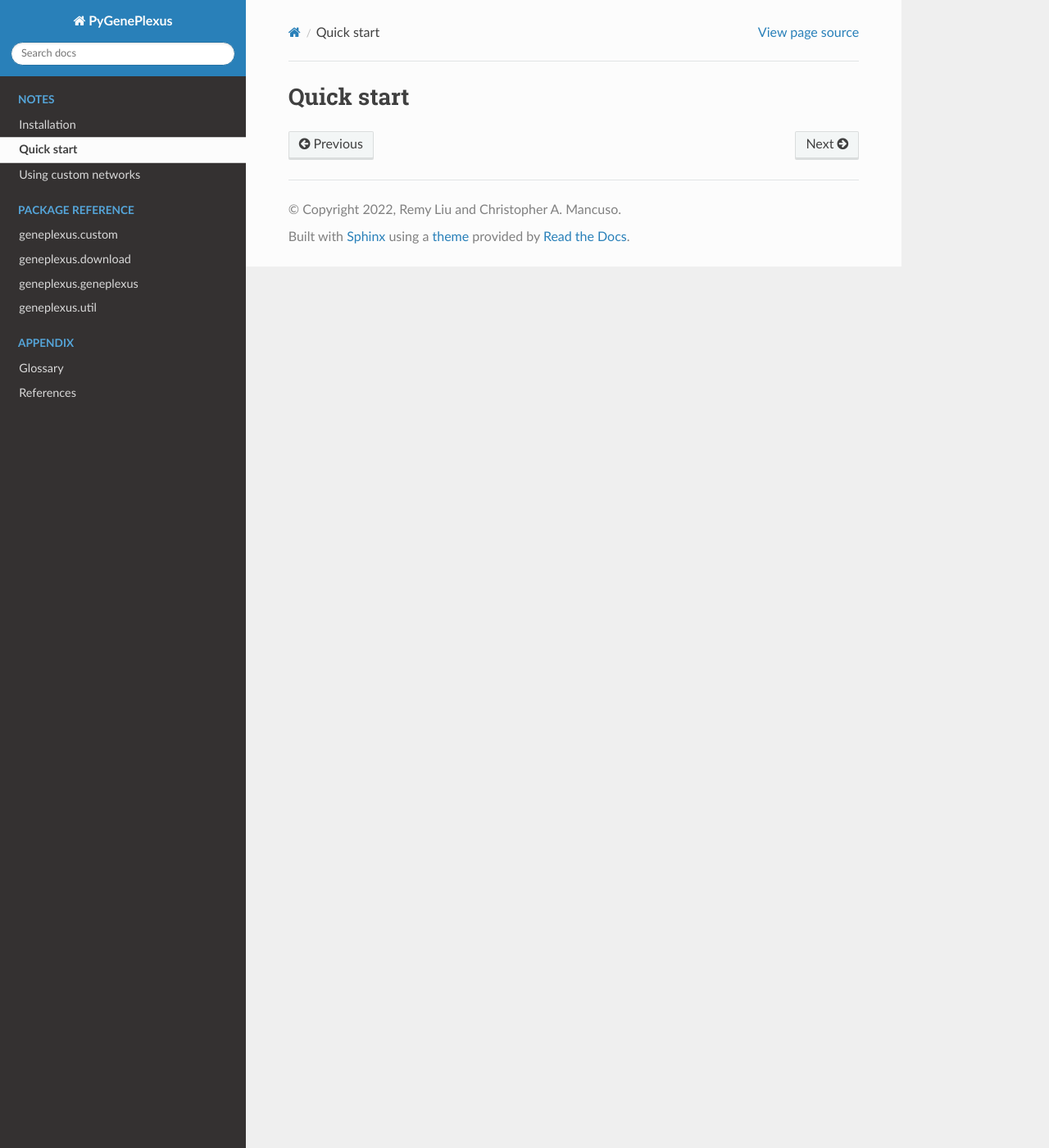
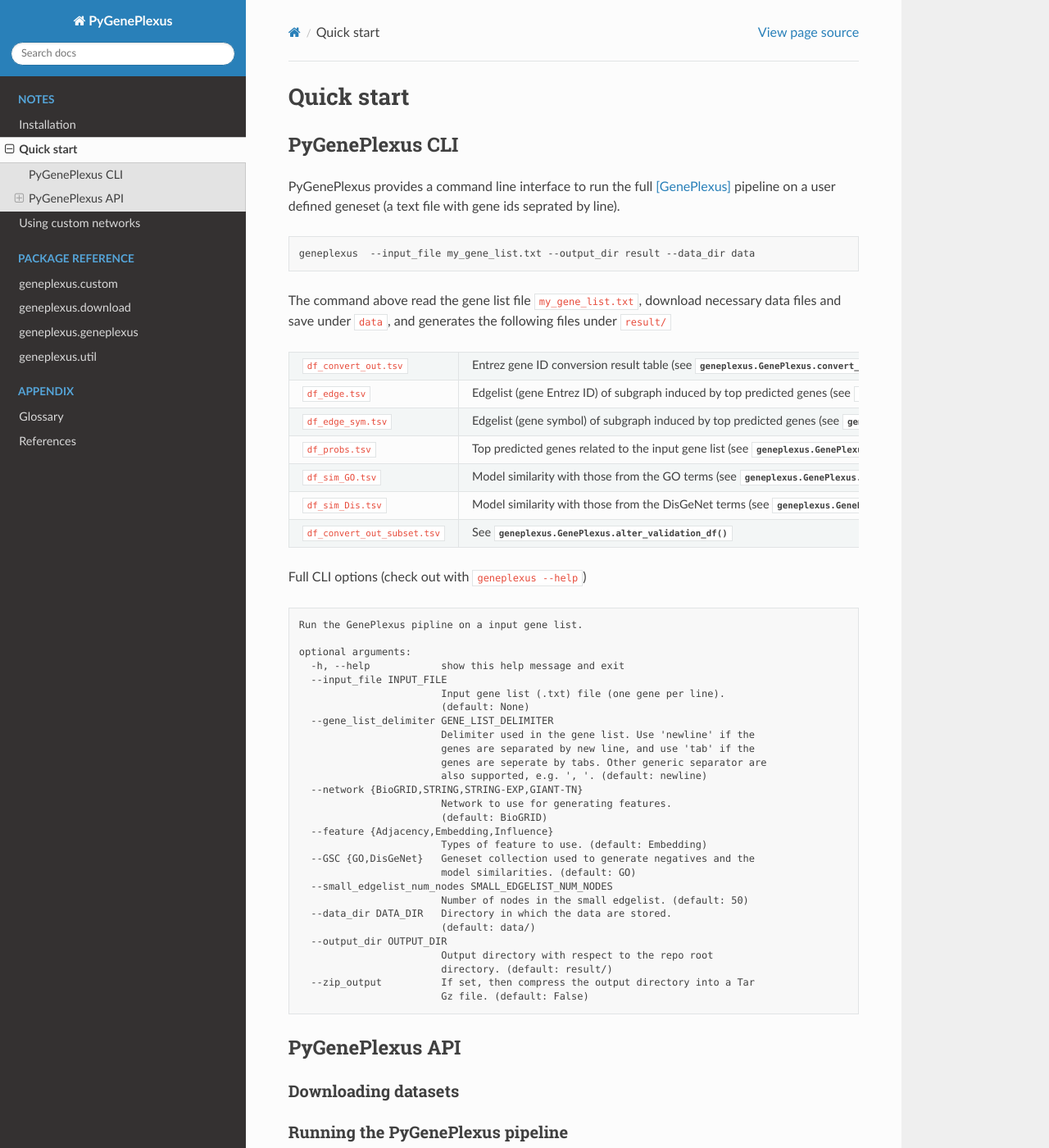
Before and after one commit to krishnanlab/PyGenePlexus, a Sphinx documentation site: the page built from docs/source/notes/quickstart.rst, in a window 1280 px wide and 1400 px high. Shown: the whole window at 82% size. Built offline with Sphinx 7.4.7 and the Read the Docs theme 2.0.0, drawn with Linux system fonts in a browser that asks for light colours.

Commit message:
CLI quick start

```diff
--- a/docs/source/notes/quickstart.rst
+++ b/docs/source/notes/quickstart.rst
@@ -1,2 +1,74 @@
 Quick start
 ===========
+
+PyGenePlexus CLI
+----------------
+
+PyGenePlexus provides a command line interface to run the full [GenePlexus]_
+pipeline on a user defined geneset (a text file with gene ids seprated by line).
+
+.. code-block:: bash
+
+   geneplexus  --input_file my_gene_list.txt --output_dir result --data_dir data
+
+The command above read the gene list file ``my_gene_list.txt``, download necessary
+data files and save under ``data``, and generates the following files under ``result/``
+
+============================= ====================================================================
+``df_convert_out.tsv``        Entrez gene ID conversion result table
+                              (see :meth:`geneplexus.GenePlexus.convert_to_Entrez`)
+``df_edge.tsv``               Edgelist (gene Entrez ID) of subgraph induced by top predicted genes
+                              (see :meth:`geneplexus.GenePlexus.make_small_edgelist`)
+``df_edge_sym.tsv``           Edgelist (gene symbol) of subgraph induced by top predicted genes
+                              (see :meth:`geneplexus.GenePlexus.make_small_edgelist`)
+``df_probs.tsv``              Top predicted genes related to the input gene list
+                              (see :meth:`geneplexus.GenePlexus.fit_and_predict`)
+``df_sim_GO.tsv``             Model similarity with those from the GO terms
+                              (see :meth:`geneplexus.GenePlexus.make_sim_dfs`)
+``df_sim_Dis.tsv``            Model similarity with those from the DisGeNet terms
+                              (see :meth:`geneplexus.GenePlexus.make_sim_dfs`)
+``df_convert_out_subset.tsv`` See :meth:`geneplexus.GenePlexus.alter_validation_df`
+============================= ====================================================================
+
+Full CLI options (check out with ``geneplexus --help``)
+
+.. code-block:: text
+
+    Run the GenePlexus pipline on a input gene list.
+
+    optional arguments:
+      -h, --help            show this help message and exit
+      --input_file INPUT_FILE
+                            Input gene list (.txt) file (one gene per line).
+                            (default: None)
+      --gene_list_delimiter GENE_LIST_DELIMITER
+                            Delimiter used in the gene list. Use 'newline' if the
+                            genes are separated by new line, and use 'tab' if the
+                            genes are seperate by tabs. Other generic separator are
+                            also supported, e.g. ', '. (default: newline)
+      --network {BioGRID,STRING,STRING-EXP,GIANT-TN}
+                            Network to use for generating features.
+                            (default: BioGRID)
+      --feature {Adjacency,Embedding,Influence}
+                            Types of feature to use. (default: Embedding)
+      --GSC {GO,DisGeNet}   Geneset collection used to generate negatives and the
+                            model similarities. (default: GO)
+      --small_edgelist_num_nodes SMALL_EDGELIST_NUM_NODES
+                            Number of nodes in the small edgelist. (default: 50)
+      --data_dir DATA_DIR   Directory in which the data are stored.
+                            (default: data/)
+      --output_dir OUTPUT_DIR
+                            Output directory with respect to the repo root
+                            directory. (default: result/)
+      --zip_output          If set, then compress the output directory into a Tar
+                            Gz file. (default: False)
+
+
+PyGenePlexus API
+----------------
+
+Downloading datasets
+^^^^^^^^^^^^^^^^^^^^
+
+Running the PyGenePlexus pipeline
+^^^^^^^^^^^^^^^^^^^^^^^^^^^^^^^^^
```
